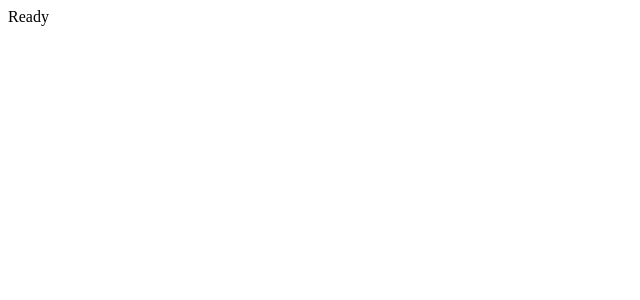
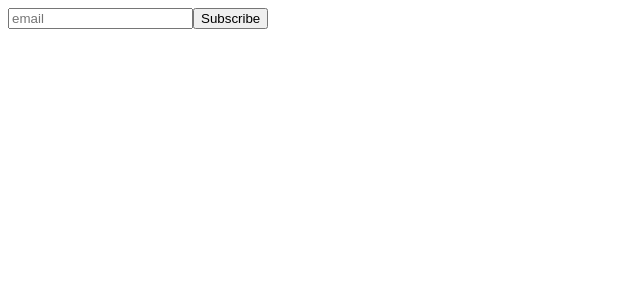
Before and after one commit to craigmckeachie/a16_demos, an Angular app: page / in a window 1280 px wide. Shown: the top 300 px of the page, without its empty margins (0-640 px from the left). Built offline with nearby package versions, Linux system fonts and the light colour scheme.

Commit message:
output-events

```diff
--- a/src/app/app.component.ts
+++ b/src/app/app.component.ts
@@ -2,7 +2,15 @@ import { Component } from '@angular/core';
 
 @Component({
   selector: 'app-root',
-  template: ` Ready `,
-  styles: [],
+  template: `
+  <app-email-subscribe (subscribe)="onSubscribe($event)"></app-email-subscribe>
+  {{message}}
+  `,
+  styles: []
 })
-export class AppComponent {}
+export class AppComponent {
+  message: string;
+  onSubscribe(email) {
+    this.message = `Successfully subscribed. Please check your email ${email} and click link.`;
+  }
+}
--- a/src/app/app.module.ts
+++ b/src/app/app.module.ts
@@ -1,12 +1,14 @@
+import { BrowserModule } from '@angular/platform-browser';
 import { NgModule } from '@angular/core';
-import { BrowserModule } from '@angular/platform-browser';
 
 import { AppRoutingModule } from './app-routing.module';
 import { AppComponent } from './app.component';
+import { EmailSubscribeComponent } from './email-subscribe/email-subscribe.component';
 
 @NgModule({
   declarations: [
-    AppComponent
+    AppComponent,
+    EmailSubscribeComponent
   ],
   imports: [
     BrowserModule,
--- /dev/null
+++ b/src/app/email-subscribe/email-subscribe.component.ts
@@ -0,0 +1,20 @@
+import { Component, OnInit, Output, EventEmitter } from '@angular/core';
+
+@Component({
+  selector: 'app-email-subscribe',
+  template: `
+   <input type="text" #email placeholder="email" />
+   <button (click)="onClick(email.value)">Subscribe</button>
+  `,
+  styles: []
+})
+export class EmailSubscribeComponent implements OnInit {
+  @Output()
+  subscribe = new EventEmitter<string>();
+  constructor() {}
+
+  ngOnInit() {}
+  onClick(email: string) {
+    this.subscribe.emit(email);
+  }
+}
```
